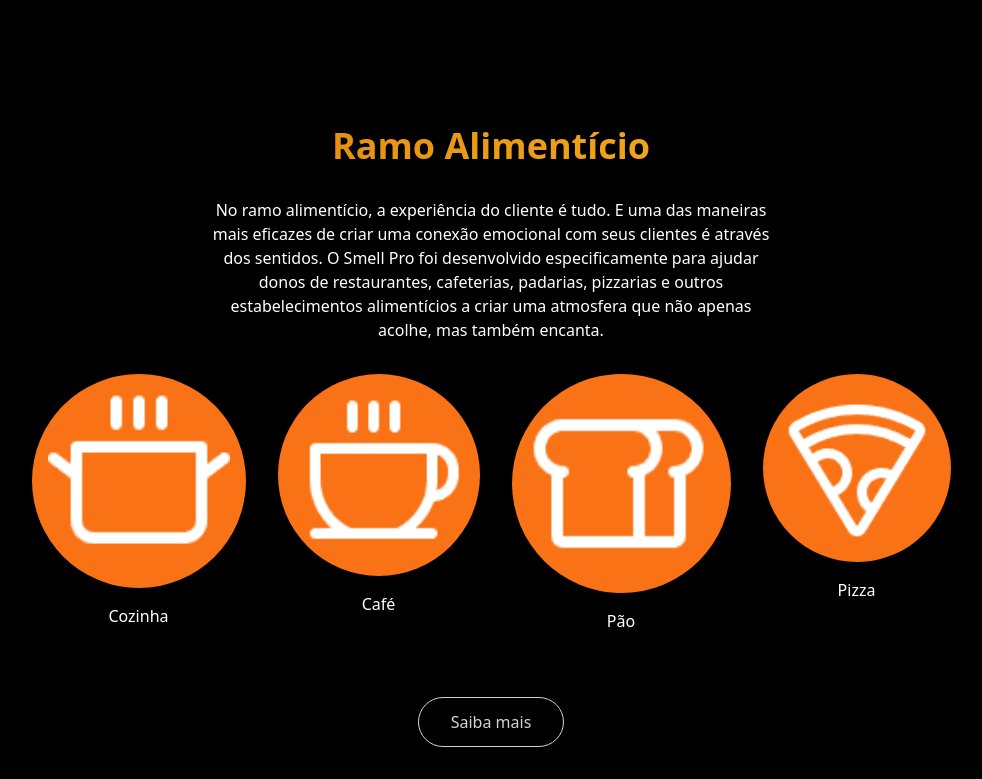
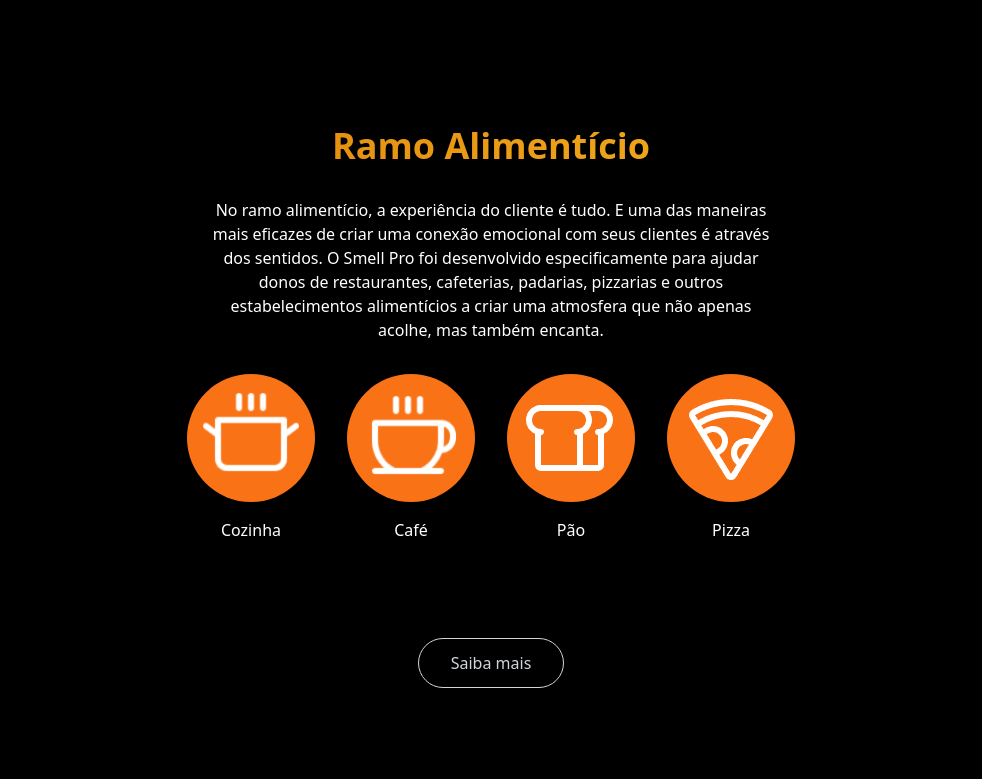
Before and after one commit to VitorTigre/sitetcc, a React (Vite) app: page / in a window 1280 px wide. Shown: the part 1623-2402 px from the top of the page, without its empty margins (149-1131 px from the left). After the commit the page ends 2343 px from the top, so only its background shows below. Built offline with nearby package versions, Linux system fonts and the light colour scheme.

Commit message:
Projeto parar apresentado ao márcio

```diff
--- a/src/components/Experiencia.jsx
+++ b/src/components/Experiencia.jsx
@@ -73,7 +73,7 @@
 
       <section className="p-8 w-full">
         <h1 className="text-4xl font-bold text-center bg-gradient-to-r from-amber-600 to-amber-400 bg-clip-text text-transparent mb-8">
-          <span className="text-4xl font-bold text-white">Nossos</span> Fragrâncias
+          <span className="text-4xl font-bold text-white">Nossas</span> Fragrâncias
         </h1>
         <div className="flex justify-center space-x-8 mb-8">
           {/* Ícone Chocolate */}
@@ -108,7 +108,6 @@
         </div>
       </section>
 
-      {/* Seção Ramo Alimentício */}
       <section className="mt-16 p-8 w-full">
   <h2 className="text-4xl font-bold text-center bg-gradient-to-r from-amber-600 to-amber-400 bg-clip-text text-transparent mb-8">
     Ramo Alimentício
@@ -116,34 +115,36 @@
   <p className="text-center max-w-xl mx-auto mb-8">
     No ramo alimentício, a experiência do cliente é tudo. E uma das maneiras mais eficazes de criar uma conexão emocional com seus clientes é através dos sentidos. O Smell Pro foi desenvolvido especificamente para ajudar donos de restaurantes, cafeterias, padarias, pizzarias e outros estabelecimentos alimentícios a criar uma atmosfera que não apenas acolhe, mas também encanta.
   </p>
-        <div className="flex justify-center space-x-8 mb-8">
+  <div className="flex flex-wrap justify-center gap-8 mb-8">
+    <div className="grid grid-cols-2 gap-8 w-full md:flex md:flex-wrap md:justify-center">
       {/* Ícone Cozinha */}
-          <div className="text-center">
+      <div className="text-center mb-8 flex flex-col items-center">
         <div className="bg-orange-500 rounded-full p-4 mb-4">
-              <img src={sopaImg} alt="Sopa" />
+          <img src={sopaImg} alt="Sopa" className="w-24 h-24 object-cover" />
         </div>
         <p>Cozinha</p>
       </div>
       {/* Ícone Café */}
-          <div className="text-center">
+      <div className="text-center mb-8 flex flex-col items-center">
         <div className="bg-orange-500 rounded-full p-4 mb-4">
-              <img src={hotCoffeeImg} alt="Café" />
+          <img src={hotCoffeeImg} alt="Café" className="w-24 h-24 object-cover" />
         </div>
         <p>Café</p>
       </div>
       {/* Ícone Pão */}
-          <div className="text-center">
+      <div className="text-center mb-8 flex flex-col items-center">
         <div className="bg-orange-500 rounded-full p-4 mb-4">
-              <img src={paoImg} alt="Pão" />
+          <img src={paoImg} alt="Pão" className="w-24 h-24 object-cover" />
         </div>
         <p>Pão</p>
       </div>
       {/* Ícone Pizza */}
-          <div className="text-center">
+      <div className="text-center mb-8 flex flex-col items-center">
         <div className="bg-orange-500 rounded-full p-4 mb-4">
-              <img src={pizzaImg} alt="Pizza" />
+          <img src={pizzaImg} alt="Pizza" className="w-24 h-24 object-cover" />
         </div>
         <p>Pizza</p>
+      </div>
     </div>
   </div>
   <div className="flex justify-center">
@@ -153,6 +154,10 @@
   </div>
 </section>
 
+
+
+
+
     </div>
   );
 };
```
Lines whose indentation alone changed are shown as unchanged.
